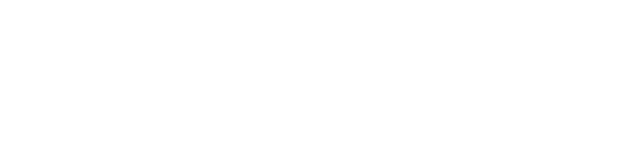
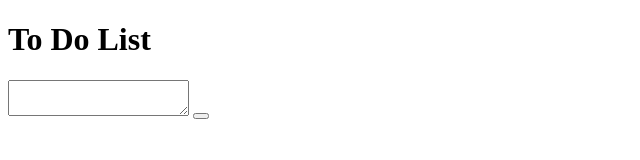
Before and after one commit to FaustoRosado/ToDoList, a plain HTML site: page index.html in a window 1280 px wide. Shown: the whole page, without its empty margins (0-640 px from the left). Drawn offline with Linux system fonts and the light colour scheme.

Commit message:
html structure

```diff
--- a/index.html
+++ b/index.html
@@ -6,6 +6,18 @@
     <title>Document</title>
 </head>
 <body>
+    <div class="container-title">
+        <h1>To Do List</h1>
+    </div>
+    <div class="container">
+        <div class="input-column">
+            <textarea name="text" class="text"></textarea>
+            <button type="button" class="button-input"></button>
+        </div>
+    </div>
+    <div class="todolist">
+    <!-- will generate here -->
+    </div>
 
 </body>
 </html>
```
